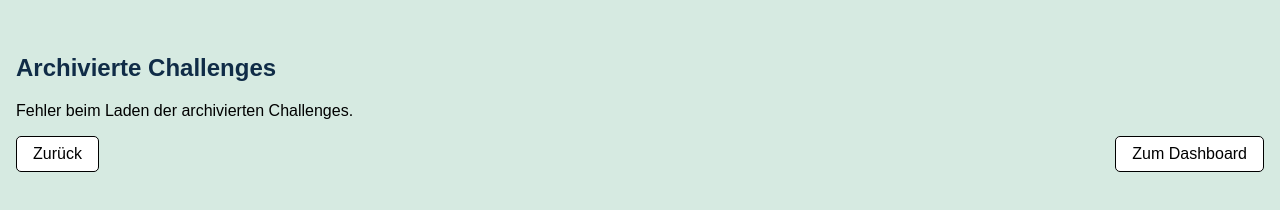
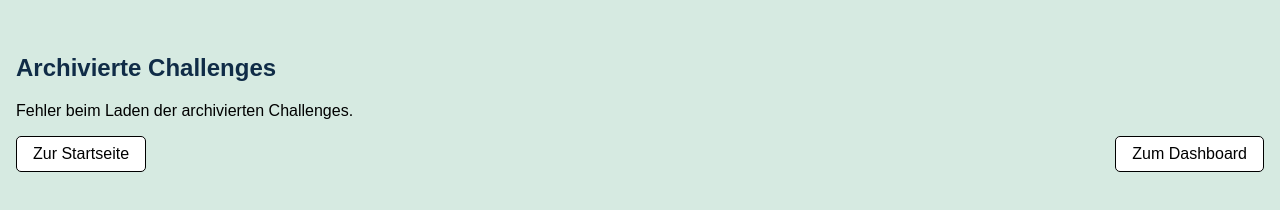
Before and after one commit to mwb28/around-ch-railway-prototyp, a website: page frontend/views/archivierte-challenges.html in a window 1280 px wide. Shown: the part 88-298 px from the top of the page. Drawn offline with nearby package versions, Linux system fonts and the light colour scheme; no server answers.

Commit message:
button change

```diff
--- a/frontend/views/archivierte-challenges.html
+++ b/frontend/views/archivierte-challenges.html
@@ -42,7 +42,7 @@
               href="../index.html"
               class="back-button"
               style="text-decoration: none"
-              >Zurück</a
+              >Zur Startseite</a
             >
             <div class="buttons">
                 <a href="#" id="dashboardButton" class="dashboard-button"
```
